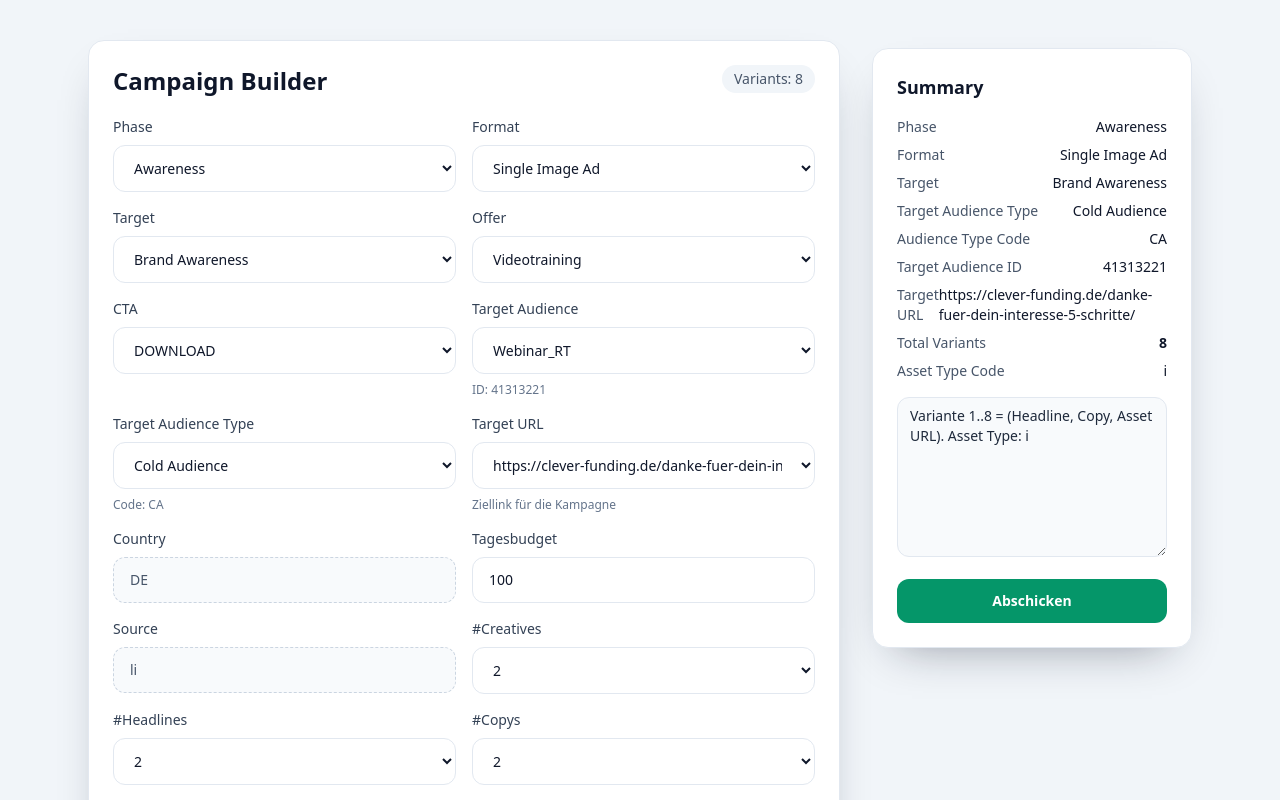
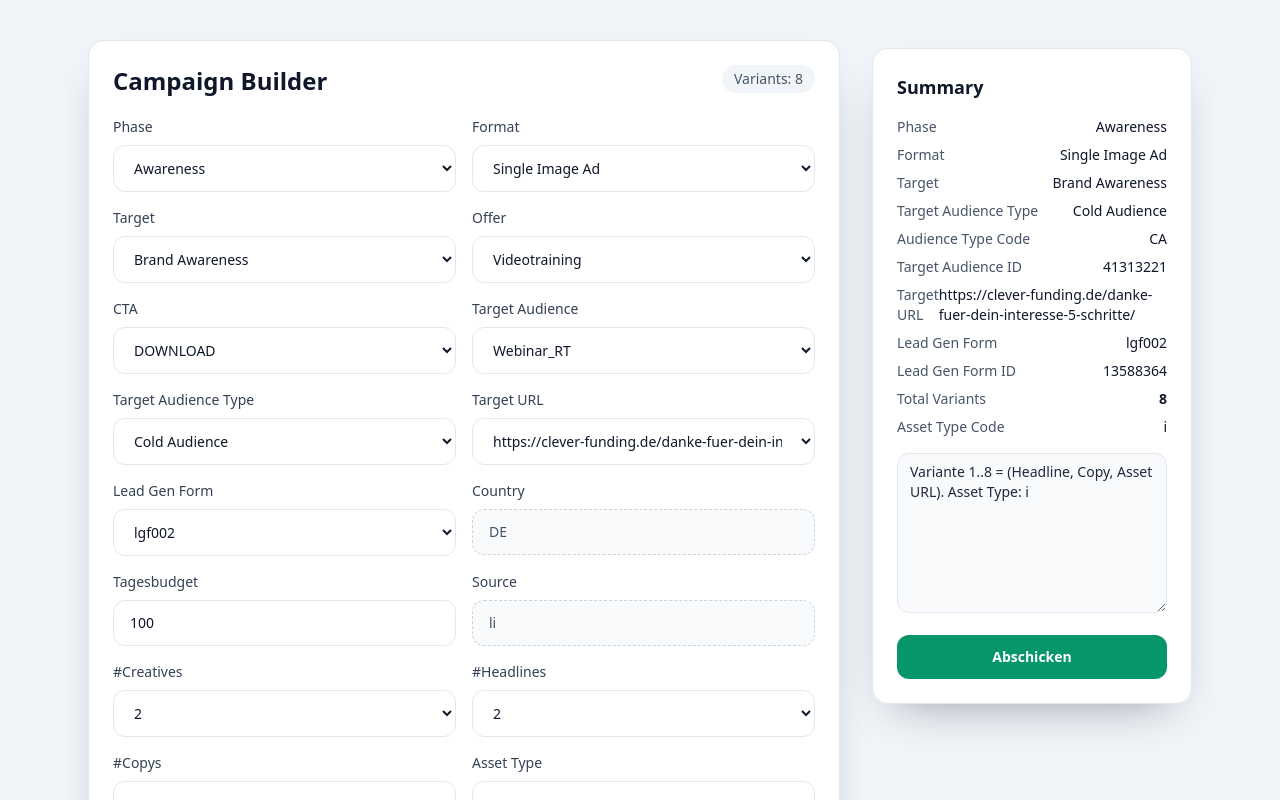
Before and after one commit to NikCodeK/formadscreation, a Next.js app: page / in a window 1280 px wide. Shown: the top 800 px of the page. Built offline with nearby package versions, Linux system fonts and the light colour scheme.

Commit message:
Update types and page layout

```diff
--- a/app/page.tsx
+++ b/app/page.tsx
@@ -14,6 +14,7 @@ import {
   CampaignBuilderFormState,
   VariantDetail,
   targetAudienceCategory,
+  leadGenForms,
   mediaTypes,
   numericOptions,
   offers,
@@ -72,6 +73,7 @@ function createDefaultFormState(): CampaignBuilderFormState {
   const totalVariants = creatives * headlines * copys;
   const defaultAudience = targetAudienceTypes[0];
   const defaultAudienceType = targetAudienceCategory[0];
+  const defaultLeadGen = leadGenForms[0];
   return {
     phase: phases[0]?.label ?? '',
     format: adFormats[0]?.label ?? '',
@@ -83,6 +85,8 @@ function createDefaultFormState(): CampaignBuilderFormState {
     targetAudienceType: defaultAudienceType?.label ?? '',
     targetAudienceTypeCode: defaultAudienceType?.code ?? '',
     targetUrl: targetUrls[0] ?? '',
+    leadGenForm: defaultLeadGen?.label ?? '',
+    leadGenFormId: defaultLeadGen?.code ?? '',
     country: COUNTRY,
     budget: 100,
     source: SOURCE,
@@ -103,6 +107,7 @@ type BaseErrors = Partial<
     | 'cta'
     | 'targetAudience'
     | 'targetAudienceType'
+    | 'leadGenForm'
     | 'targetUrl'
     | 'budget'
     | 'creatives'
@@ -132,6 +137,19 @@ export default function CampaignBuilderPage() {
   const [isSubmitting, setIsSubmitting] = useState(false);
   const [submitFeedback, setSubmitFeedback] = useState<{ type: 'success' | 'error'; message: string } | null>(null);
 
+  const targetAudienceCodeMap = useMemo(
+    () => new Map(targetAudienceTypes.map(({ label, code }) => [label, code])),
+    []
+  );
+  const targetAudienceTypeCodeMap = useMemo(
+    () => new Map(targetAudienceCategory.map(({ label, code }) => [label, code])),
+    []
+  );
+  const leadGenFormIdMap = useMemo(
+    () => new Map(leadGenForms.map(({ label, code }) => [label, code])),
+    []
+  );
+
   useEffect(() => {
     const stored = loadState<CampaignBuilderFormState | null>(null, STORAGE_KEY);
     if (stored) {
@@ -144,31 +162,28 @@ export default function CampaignBuilderPage() {
       };
       const total = merged.creatives * merged.headlines * merged.copys;
       merged.variants = resizeVariantList(stored.variants ?? merged.variants, total);
-      if (!merged.targetAudienceCode) {
-        const matchedAudience = targetAudienceTypes.find((item) => item.label === merged.targetAudience);
-        merged.targetAudienceCode = matchedAudience?.code ?? '';
-      }
-      if (!merged.targetAudienceTypeCode) {
-        const matchedType = targetAudienceCategory.find((item) => item.label === merged.targetAudienceType);
-        merged.targetAudienceTypeCode = matchedType?.code ?? '';
-      }
+      merged.targetAudienceCode = targetAudienceCodeMap.get(merged.targetAudience) ?? '';
+      merged.targetAudienceTypeCode = targetAudienceTypeCodeMap.get(merged.targetAudienceType) ?? '';
       if (!merged.targetAudienceType) {
         merged.targetAudienceType = targetAudienceCategory[0]?.label ?? '';
         merged.targetAudienceTypeCode = targetAudienceCategory[0]?.code ?? '';
       } else {
-        const matchedType = targetAudienceCategory.find((item) => item.label === merged.targetAudienceType);
-        if (matchedType && matchedType.code !== merged.targetAudienceTypeCode) {
-          merged.targetAudienceTypeCode = matchedType.code;
-        }
+        merged.targetAudienceTypeCode =
+          targetAudienceTypeCodeMap.get(merged.targetAudienceType) ?? merged.targetAudienceTypeCode ?? '';
       }
       if (!merged.targetUrl) {
         merged.targetUrl = targetUrls[0] ?? '';
+      }
+      merged.leadGenForm = merged.leadGenForm || leadGenForms[0]?.label || '';
+      merged.leadGenFormId = leadGenFormIdMap.get(merged.leadGenForm) ?? leadGenForms[0]?.code ?? '';
+      if (!merged.leadGenForm) {
+        merged.leadGenForm = leadGenForms[0] ?? '';
       }
       setFormState(merged);
     }
     setShowErrors(false);
     setHydrated(true);
-  }, []);
+  }, [targetAudienceCodeMap, targetAudienceTypeCodeMap, leadGenFormIdMap]);
 
   useEffect(() => {
     if (!hydrated) {
@@ -197,21 +212,19 @@ export default function CampaignBuilderPage() {
 
   const handleSelectChange = <Key extends keyof CampaignBuilderFormState>(field: Key, value: string) => {
     if (field === 'targetAudience') {
-      const matched = targetAudienceTypes.find((item) => item.label === value);
       setFormState((prev) => ({
         ...prev,
         targetAudience: value,
-        targetAudienceCode: matched?.code ?? ''
+        targetAudienceCode: targetAudienceCodeMap.get(value) ?? ''
       }));
       return;
     }
 
     if (field === 'targetAudienceType') {
-      const matchedType = targetAudienceCategory.find((item) => item.label === value);
       setFormState((prev) => ({
         ...prev,
         targetAudienceType: value,
-        targetAudienceTypeCode: matchedType?.code ?? ''
+        targetAudienceTypeCode: targetAudienceTypeCodeMap.get(value) ?? ''
       }));
       return;
     }
@@ -220,6 +233,15 @@ export default function CampaignBuilderPage() {
       setFormState((prev) => ({
         ...prev,
         targetUrl: value
+      }));
+      return;
+    }
+
+    if (field === 'leadGenForm') {
+      setFormState((prev) => ({
+        ...prev,
+        leadGenForm: value,
+        leadGenFormId: leadGenFormIdMap.get(value) ?? ''
       }));
       return;
     }
@@ -306,6 +328,8 @@ export default function CampaignBuilderPage() {
         targetAudienceType: formState.targetAudienceType,
         targetAudienceTypeCode: formState.targetAudienceTypeCode,
         targetUrl: formState.targetUrl,
+        leadGenForm: formState.leadGenForm,
+        leadGenFormId: formState.leadGenFormId,
         country: formState.country,
         source: formState.source,
         budget: formState.budget,
@@ -389,14 +413,13 @@ export default function CampaignBuilderPage() {
         options={targetAudienceTypes.map((item) => item.label)}
         onChange={(value) => handleSelectChange('targetAudience', value)}
         error={showErrors ? validation.formErrors.targetAudience : undefined}
-        helper={formState.targetAudienceCode ? `ID: ${formState.targetAudienceCode}` : undefined}
       />
       <SelectControl
         label="Target Audience Type"
         value={formState.targetAudienceType}
         options={targetAudienceCategory.map((item) => item.label)}
         onChange={(value) => handleSelectChange('targetAudienceType', value)}
-        helper={formState.targetAudienceTypeCode ? `Code: ${formState.targetAudienceTypeCode}` : undefined}
+        error={showErrors ? validation.formErrors.targetAudienceType : undefined}
       />
       <SelectControl
         label="Target URL"
@@ -404,7 +427,13 @@ export default function CampaignBuilderPage() {
         options={targetUrls}
         onChange={(value) => handleSelectChange('targetUrl', value)}
         error={showErrors ? validation.formErrors.targetUrl : undefined}
-        helper={showErrors && validation.formErrors.targetUrl ? validation.formErrors.targetUrl : 'Ziellink für die Kampagne'}
+      />
+      <SelectControl
+        label="Lead Gen Form"
+        value={formState.leadGenForm}
+        options={leadGenForms.map((item) => item.label)}
+        onChange={(value) => handleSelectChange('leadGenForm', value)}
+        error={showErrors ? validation.formErrors.leadGenForm : undefined}
       />
             <ReadOnlyField label="Country" value={formState.country} />
             <NumberField
@@ -545,6 +574,8 @@ export default function CampaignBuilderPage() {
                           '—'
                         )}
                       </VariantMetaField>
+                      <VariantMetaField label="Lead Gen Form" value={variant.leadGenForm} />
+                      <VariantMetaField label="Lead Gen Form ID" value={variant.leadGenFormId} />
                       <VariantMetaField label="Offer" value={variant.offer} />
                       <VariantMetaField label="Country" value={variant.country} />
                       <VariantMetaField label="Source" value={variant.source} />
@@ -588,6 +619,14 @@ export default function CampaignBuilderPage() {
             <div className="flex justify-between">
               <dt>Target URL</dt>
               <dd className="font-medium text-slate-900">{formState.targetUrl || '—'}</dd>
+            </div>
+            <div className="flex justify-between">
+              <dt>Lead Gen Form</dt>
+              <dd className="font-medium text-slate-900">{formState.leadGenForm}</dd>
+            </div>
+            <div className="flex justify-between">
+              <dt>Lead Gen Form ID</dt>
+              <dd className="font-medium text-slate-900">{formState.leadGenFormId || '—'}</dd>
             </div>
             <div className="flex justify-between">
               <dt>Total Variants</dt>
@@ -641,6 +680,7 @@ function validateForm(formState: CampaignBuilderFormState): ValidationResult {
   } else if (!isValidUrl(formState.targetUrl)) {
     formErrors.targetUrl = 'Enter a valid https:// URL.';
   }
+  if (!formState.leadGenForm) formErrors.leadGenForm = 'Lead gen form is required.';
   if (formState.budget === null || Number.isNaN(formState.budget) || formState.budget <= 0) {
     formErrors.budget = 'Provide a positive budget.';
   }
@@ -702,6 +742,8 @@ function generateVariants(state: CampaignBuilderFormState): VariantRow[] {
     targetAudienceType: state.targetAudienceType,
     targetAudienceTypeCode: state.targetAudienceTypeCode,
     targetUrl: state.targetUrl,
+    leadGenForm: state.leadGenForm,
+    leadGenFormId: state.leadGenFormId,
     country: state.country,
     source: state.source,
     budget: state.budget
--- a/lib/types.ts
+++ b/lib/types.ts
@@ -64,12 +64,9 @@ export const targetAudienceCategory: OptionWithCode[] = [
   { label: 'Cold + Retargeting', code: 'CART' }
 ];
 
-export const leadGenFormCtas = [
-  'VISIT_COMPANY_WEBSITE',
-  'LEARN_MORE',
-  'VIEW_NOW',
-  'DOWNLOAD_NOW',
-  'TRY_NOW'
+export const leadGenForms: OptionWithCode[] = [
+  { label: 'lgf002', code: '13588364' },
+  { label: 'lgf003', code: '13591544' }
 ];
 
 export const mediaTypes: OptionWithCode[] = [
@@ -147,6 +144,8 @@ export interface CampaignBuilderFormState {
   targetAudienceType: string;
   targetAudienceTypeCode: string;
   targetUrl: string;
+  leadGenForm: string;
+  leadGenFormId: string;
   country: string;
   budget: number | null;
   source: string;
@@ -173,6 +172,8 @@ export interface VariantRow {
   targetAudienceType: string;
   targetAudienceTypeCode: string;
   targetUrl: string;
+  leadGenForm: string;
+  leadGenFormId: string;
   country: string;
   source: string;
   budget: number | null;
```
